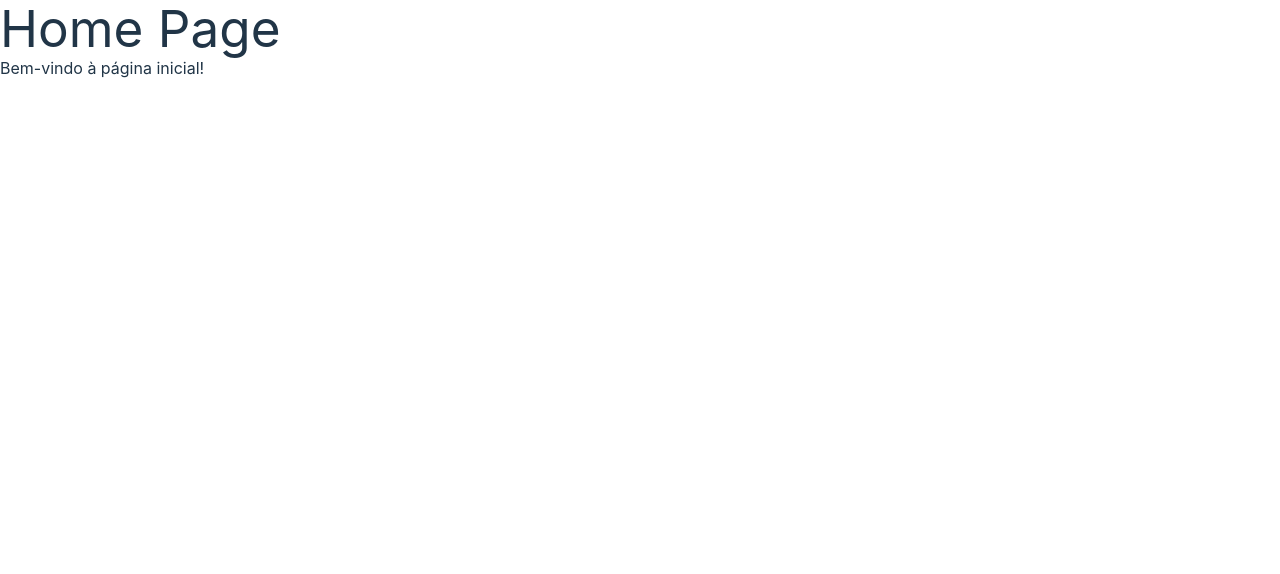
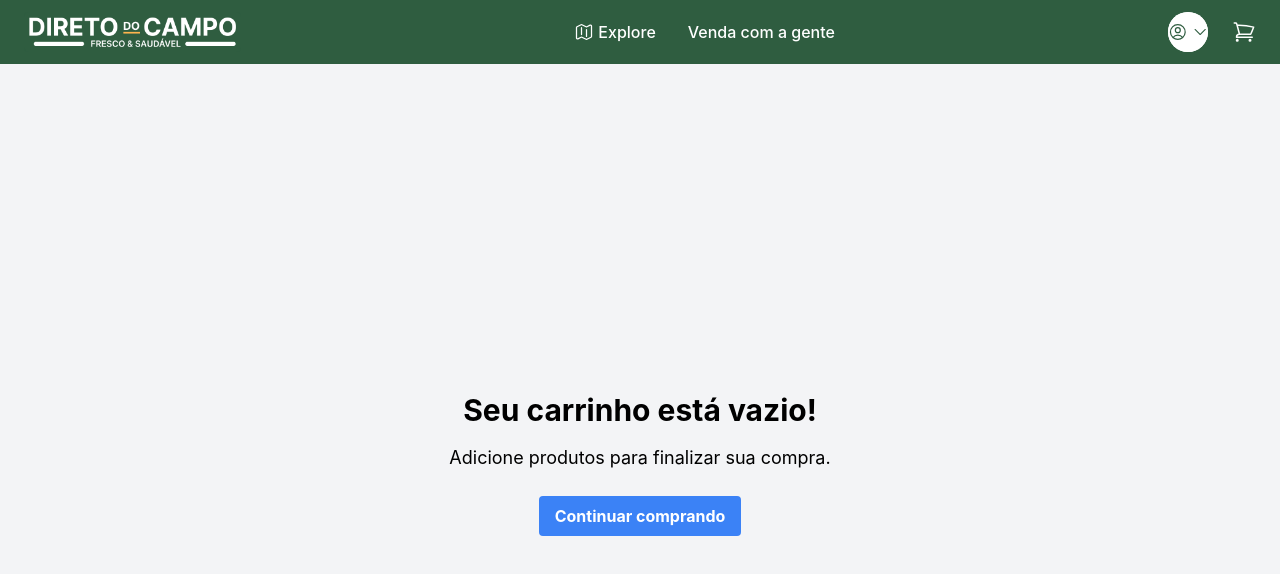
Before and after one commit to DIreto-do-Campo/Direto-do-campo, a React (Vite) app: page /Cart in a window 1280 px wide. Shown: the top 574 px of the page. Built offline with nearby package versions, Linux system fonts and the light colour scheme.

Commit message:
Adcionando a pagina do carrinho

```diff
--- a/src/App.tsx
+++ b/src/App.tsx
@@ -7,6 +7,8 @@ import Login from './pages/Login';
 import Farm from './pages/Farm';
 import VemComAGente from './pages/VemComAGente';
 import NotFound from './pages/NotFound';
+import Cart from './pages/cart';
+
 
 function App() {
   return (
@@ -16,8 +18,8 @@ function App() {
         <Route path="/Login" element={<Login />} />
         <Route path="/Farm" element={<Farm />} />
         <Route path="/VemComAGente" element={<VemComAGente />} />
-        {/* Página de erro 404 */}
         <Route path="*" element={<NotFound />} />
+        <Route path='/Cart' element={<Cart />} />
       </Routes>
     </Router>
   );
--- /dev/null
+++ b/src/components/EmptyCart.tsx
@@ -0,0 +1,16 @@
+import React from 'react';
+
+const EmptyCart = () => {
+  return (
+    <div className="flex flex-col items-center justify-center h-screen bg-gray-100">
+      <h1 className="text-3xl font-bold mb-4 text-black">Seu carrinho está vazio!</h1>
+      <p className="text-lg mb-6 text-black">Adicione produtos para finalizar sua compra.</p>
+      <a href="/"><button className="bg-blue-500 hover:bg-blue-700 text-white font-bold py-2 px-4 rounded">
+        Continuar comprando
+      </button>
+      </a>
+    </div>
+  );
+};
+
+export default EmptyCart;
--- a/src/components/Navbar.tsx
+++ b/src/components/Navbar.tsx
@@ -1,8 +1,14 @@
-import React from 'react';
+import React, { useState } from 'react';
 import { UserCircleIcon, ShoppingCartIcon, MapIcon } from '@heroicons/react/24/outline';
-import { ChevronDownIcon } from '@heroicons/react/24/solid';
+import { ChevronDownIcon, ChevronUpIcon } from '@heroicons/react/24/solid';
 
 const Navbar = () => {
+  const [isDropdownOpen, setIsDropdownOpen] = useState(false);
+
+  const toggleDropdown = () => {
+    setIsDropdownOpen(!isDropdownOpen);
+  };
+
   return (
     <nav className="bg-hunterGreen h-16 text-white px-6 py-4 flex justify-between items-center">
       {/* Logo */}
@@ -24,23 +30,65 @@ const Navbar = () => {
       </div>
 
       {/* Ícones do usuário e carrinho */}
-      <div className="flex items-center space-x-6 ">
-        {/* Ícone de usuário */}
-        <div className="bg-white rounded-full w-10">
-          <a href="/login" className="relative flex items-center">
-            <UserCircleIcon className="h-6 w-6 text-hunterGreen ml-[3px]" /> {/* Ícone de usuário */}
-            <ChevronDownIcon className="h-6 w-6 text-hunterGreen ml-1" />
-          </a>
+      <div className="flex items-center space-x-6">
+        {/* Dropdown de usuário */}
+        <div className="relative">
 
+            <button
+              className="flex items-center bg-white rounded-full w-10 h-10 justify-center focus:outline-none"
+              onClick={toggleDropdown}
+            >
+              <div className='flex items-center bg-white rounded-full w-10 h-10 justify-center focus:outline-none'>
+                <UserCircleIcon className="h-6 w-6 text-hunterGreen" /> {/* Ícone de usuário */}
+                {isDropdownOpen ? (
+                  <ChevronUpIcon className="h-5 w-5 text-hunterGreen ml-1" />
+                ) : (
+                  <ChevronDownIcon className="h-5 w-5 text-hunterGreen ml-1" />
+                )}
+              </div>
+            </button>
+
+
+          {/* Menu suspenso */}
+          {isDropdownOpen && (
+            <div className="absolute right-0 mt-2 w-48 bg-white rounded-md shadow-lg z-50">
+              <ul className="py-1 text-hunterGreen">
+                <li>
+                  <a href="/login" className="block px-4 py-2 hover:bg-gray-100">
+                    Orders
+                  </a>
+                </li>
+                <li>
+                  <a href="/login" className="block px-4 py-2 hover:bg-gray-100">
+                    Notifications
+                  </a>
+                </li>
+                <li>
+                  <a href="/login" className="block px-4 py-2 hover:bg-gray-100">
+                    Favorite Farms
+                  </a>
+                </li>
+                <li>
+                  <a href="/login" className="block px-4 py-2 hover:bg-gray-100">
+                    Account
+                  </a>
+                </li>
+                <li>
+                  <a href="/login" className="block px-4 py-2 hover:bg-gray-100">
+                    Sign In
+                  </a>
+                </li>
+              </ul>
+            </div>
+          )}
         </div>
 
         {/* Ícone de carrinho */}
         <a href="/cart" className="relative">
           <ShoppingCartIcon className="h-6 w-6 text-white" /> {/* Ícone de carrinho */}
-
         </a>
       </div>
-    </nav>
+    </nav >
   );
 };
 
--- /dev/null
+++ b/src/pages/Cart.tsx
@@ -0,0 +1,19 @@
+import React from 'react'
+import Navbar from '../components/Navbar'
+import EmptyCart from '../components/EmptyCart'
+
+const Cart = () => {
+
+    return(
+        <>
+            <div className="navbar">
+                <Navbar/>
+                <div>
+                    <EmptyCart/>
+                </div>
+            </div>
+        </>
+    )
+
+}
+export default Cart
```
Also changed, not shown: 1 other file (tests, documents, lock files or other folders).
